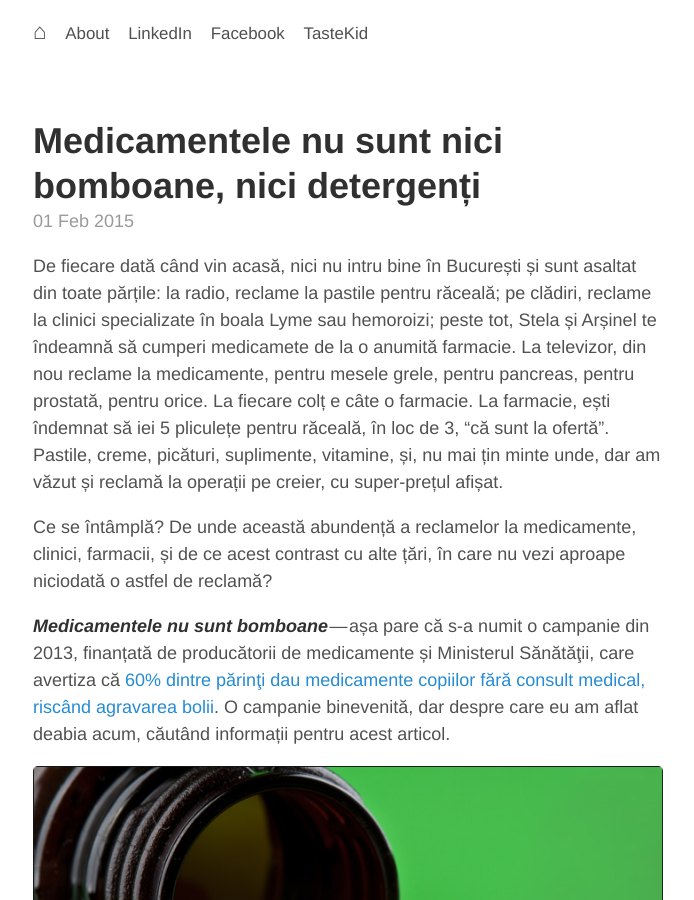
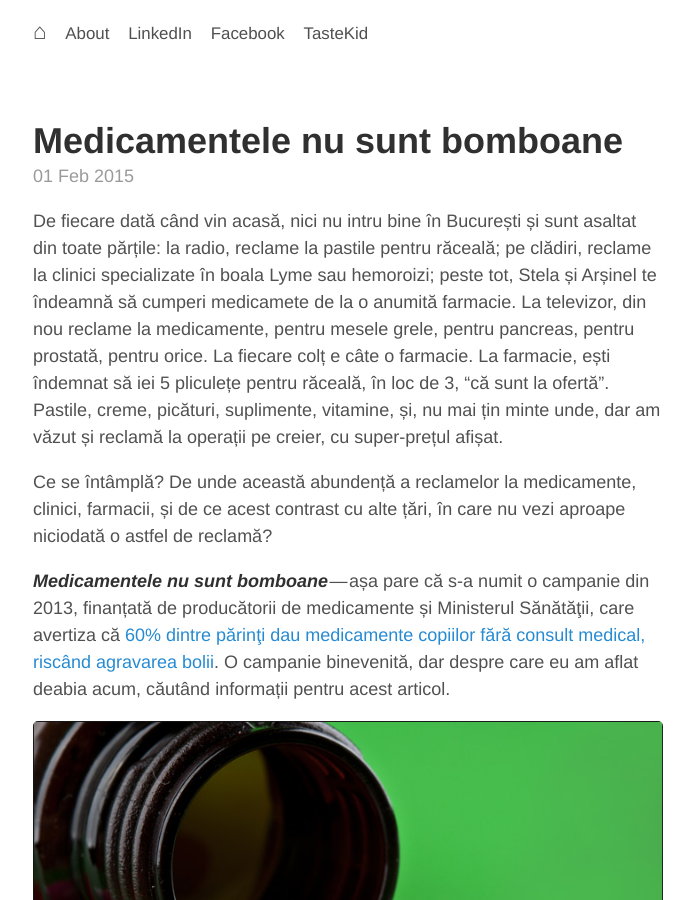
Before and after one commit to aoghina/aoghina.github.io, a Jekyll site: the page built from _posts/2015-02-01-medicamentele-nu-sunt-bomboane.md, in a window 1280 px wide and 900 px high. Shown: the whole window, without its empty margins (292-986 px from the left). Built offline with Jekyll 4.4.1, drawn with Linux system fonts in a browser that asks for light colours; comment, search, counter and statistics services are not loaded.

Commit message:
Rename medicamente post

```diff
--- a/_posts/2015-02-01-medicamente-bomboane-detergenti.md
+++ b/_posts/2015-02-01-medicamentele-nu-sunt-bomboane.md
@@ -1,8 +1,10 @@
 ---
 layout: post
-title: Medicamentele nu sunt nici bomboane, nici detergenți
+title: Medicamentele nu sunt bomboane
 comments: True
 lang: ro
+redirect_from:
+  - /2015/02/01/medicamente-bomboane-detergenti/
 ---
 
 De fiecare dată când vin acasă, nici nu intru bine în București și sunt asaltat din toate părțile: la radio, reclame la pastile pentru răceală; pe clădiri, reclame la clinici specializate în boala Lyme sau hemoroizi; peste tot, Stela și Arșinel te îndeamnă să cumperi medicamete de la o anumită farmacie. La televizor, din nou reclame la medicamente, pentru mesele grele, pentru pancreas, pentru prostată, pentru orice. La fiecare colț e câte o farmacie. La farmacie, ești îndemnat să iei 5 pliculețe pentru răceală, în loc de 3, "că sunt la ofertă". Pastile, creme, picături, suplimente, vitamine, și, nu mai țin minte unde, dar am văzut și reclamă la operații pe creier, cu super-prețul afișat.
```
